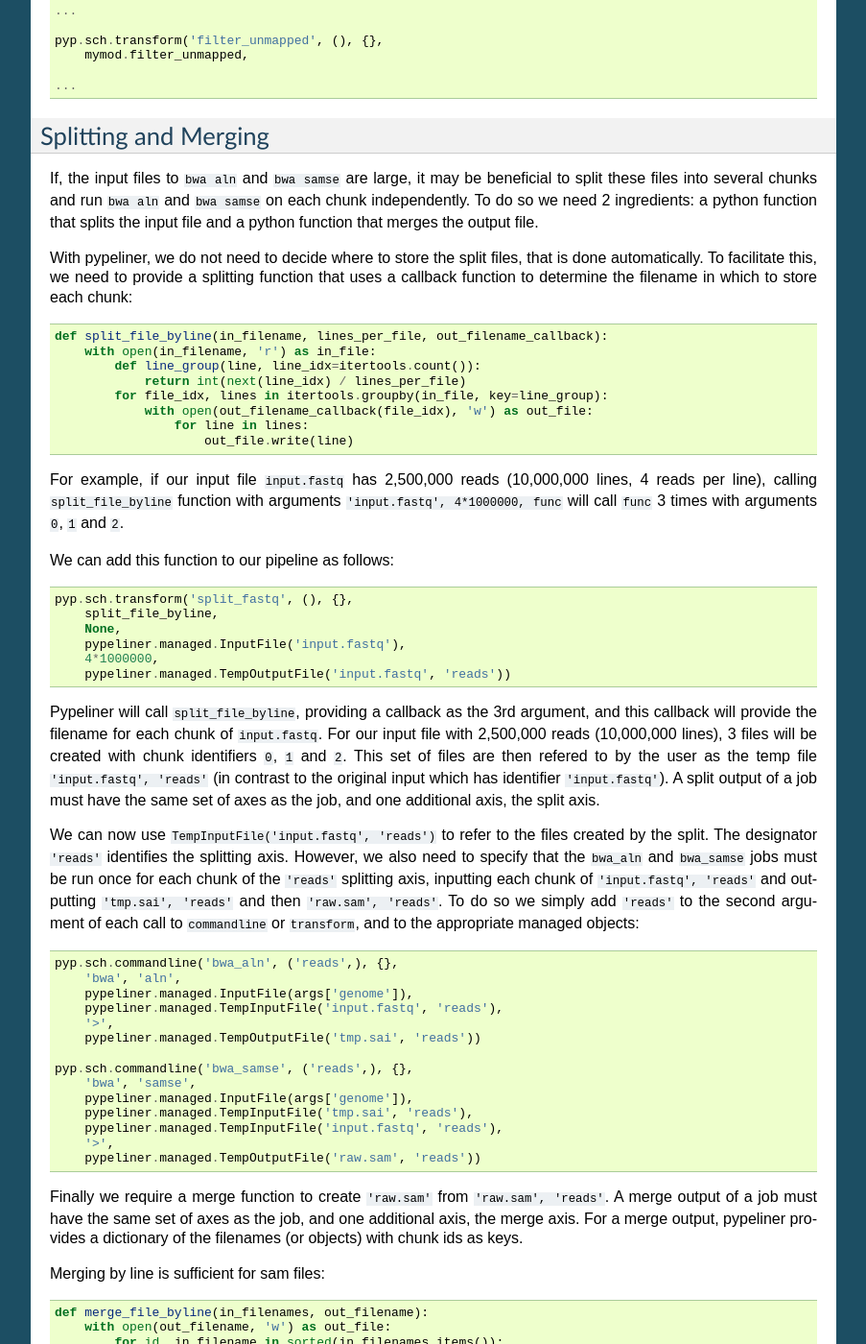
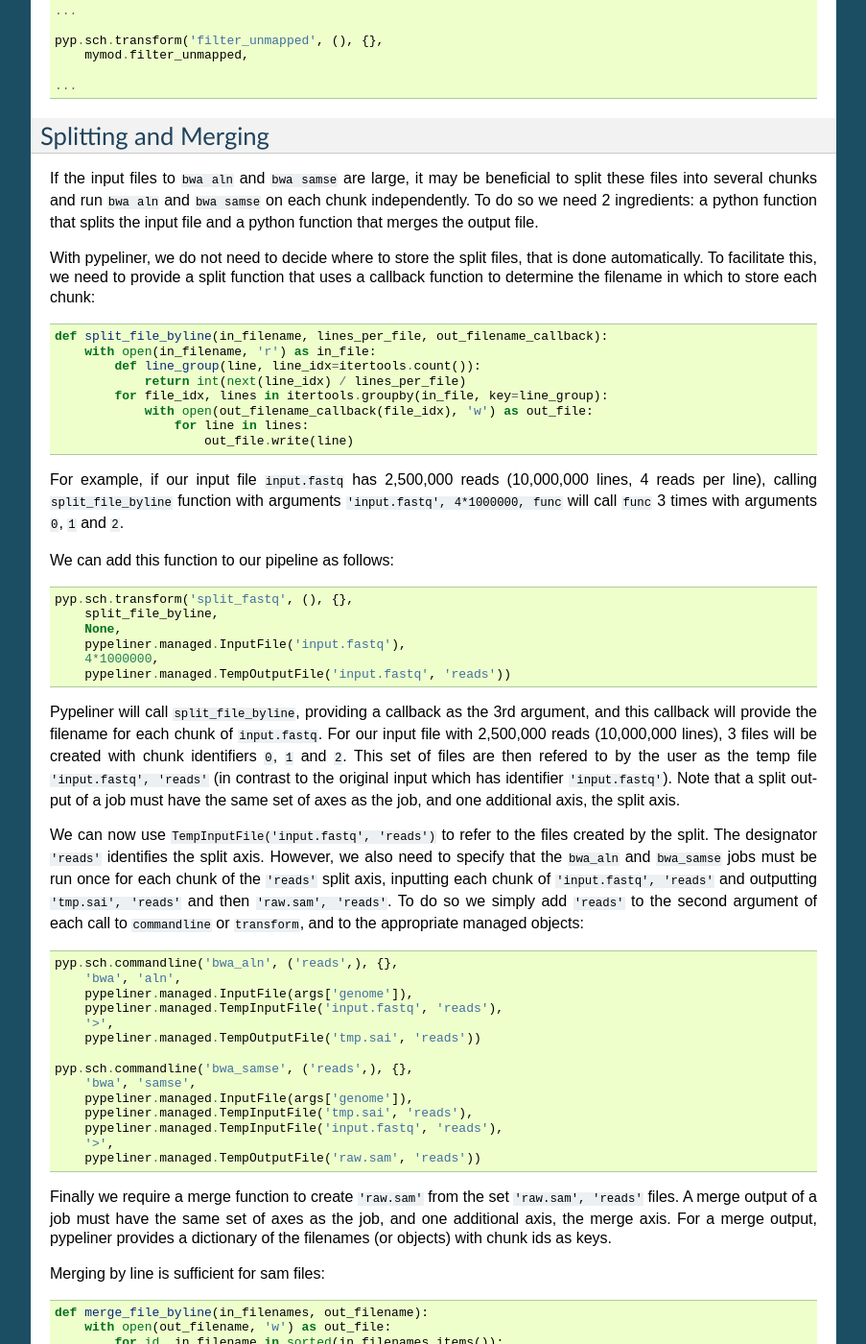
Before and after one commit to shahcompbio/pypeliner, a Sphinx documentation site: the page built from docs/tutorial.rst, in a window 1280 px wide and 1400 px high, scrolled down 3989 px. Shown: the whole window at 96% size, without its empty margins (198-1101 px from the left). Built offline with Sphinx 7.4.7, drawn with Linux system fonts in a browser that asks for light colours.

Commit message:
minor changes

```diff
--- a/docs/tutorial.rst
+++ b/docs/tutorial.rst
@@ -226,12 +226,12 @@ If the function is defined in a separate module, you must add it to the module l
 Splitting and Merging
 ---------------------
 
-If, the input files to ``bwa aln`` and ``bwa samse`` are large, it may be beneficial to split these files into several
+If the input files to ``bwa aln`` and ``bwa samse`` are large, it may be beneficial to split these files into several
 chunks and run ``bwa aln`` and ``bwa samse`` on each chunk independently.  To do so we need 2 ingredients: a python
 function that splits the input file and a python function that merges the output file.
 
 With pypeliner, we do not need to decide where to store the split files, that is done automatically.  To facilitate
-this, we need to provide a splitting function that uses a callback function to determine the filename in which to store
+this, we need to provide a split function that uses a callback function to determine the filename in which to store
 each chunk::
 
     def split_file_byline(in_filename, lines_per_file, out_filename_callback):
@@ -259,12 +259,12 @@ We can add this function to our pipeline as follows::
 Pypeliner will call ``split_file_byline``, providing a callback as the 3rd argument, and this callback will provide the
 filename for each chunk of ``input.fastq``.  For our input file with 2,500,000 reads (10,000,000 lines), 3 files will be
 created with chunk identifiers ``0``, ``1`` and ``2``.  This set of files are then refered to by the user as the temp
-file ``'input.fastq', 'reads'`` (in contrast to the original input which has identifier ``'input.fastq'``).  A split
-output of a job must have the same set of axes as the job, and one additional axis, the split axis.
+file ``'input.fastq', 'reads'`` (in contrast to the original input which has identifier ``'input.fastq'``).  Note that a
+split output of a job must have the same set of axes as the job, and one additional axis, the split axis.
 
 We can now use ``TempInputFile('input.fastq', 'reads')`` to refer to the files created by the split. The designator
-``'reads'`` identifies the splitting axis.  However, we also need to specify that the ``bwa_aln`` and ``bwa_samse`` jobs
-must be run once for each chunk of the ``'reads'`` splitting axis, inputting each chunk of ``'input.fastq', 'reads'``
+``'reads'`` identifies the split axis.  However, we also need to specify that the ``bwa_aln`` and ``bwa_samse`` jobs
+must be run once for each chunk of the ``'reads'`` split axis, inputting each chunk of ``'input.fastq', 'reads'``
 and outputting ``'tmp.sai', 'reads'`` and then ``'raw.sam', 'reads'``.  To do so we simply add ``'reads'`` to the second
 argument of each call to ``commandline`` or ``transform``, and to the appropriate managed objects::
 
@@ -283,9 +283,9 @@ argument of each call to ``commandline`` or ``transform``, and to the appropriat
         '>',
         pypeliner.managed.TempOutputFile('raw.sam', 'reads'))
 
-Finally we require a merge function to create ``'raw.sam'`` from ``'raw.sam', 'reads'``.  A merge output of a job must
-have the same set of axes as the job, and one additional axis, the merge axis.  For a merge output, pypeliner provides a
-dictionary of the filenames (or objects) with chunk ids as keys.
+Finally we require a merge function to create ``'raw.sam'`` from the set ``'raw.sam', 'reads'`` files.  A merge output of
+a job must have the same set of axes as the job, and one additional axis, the merge axis.  For a merge output, pypeliner
+provides a dictionary of the filenames (or objects) with chunk ids as keys.
 
 Merging by line is sufficient for sam files::
 
```
